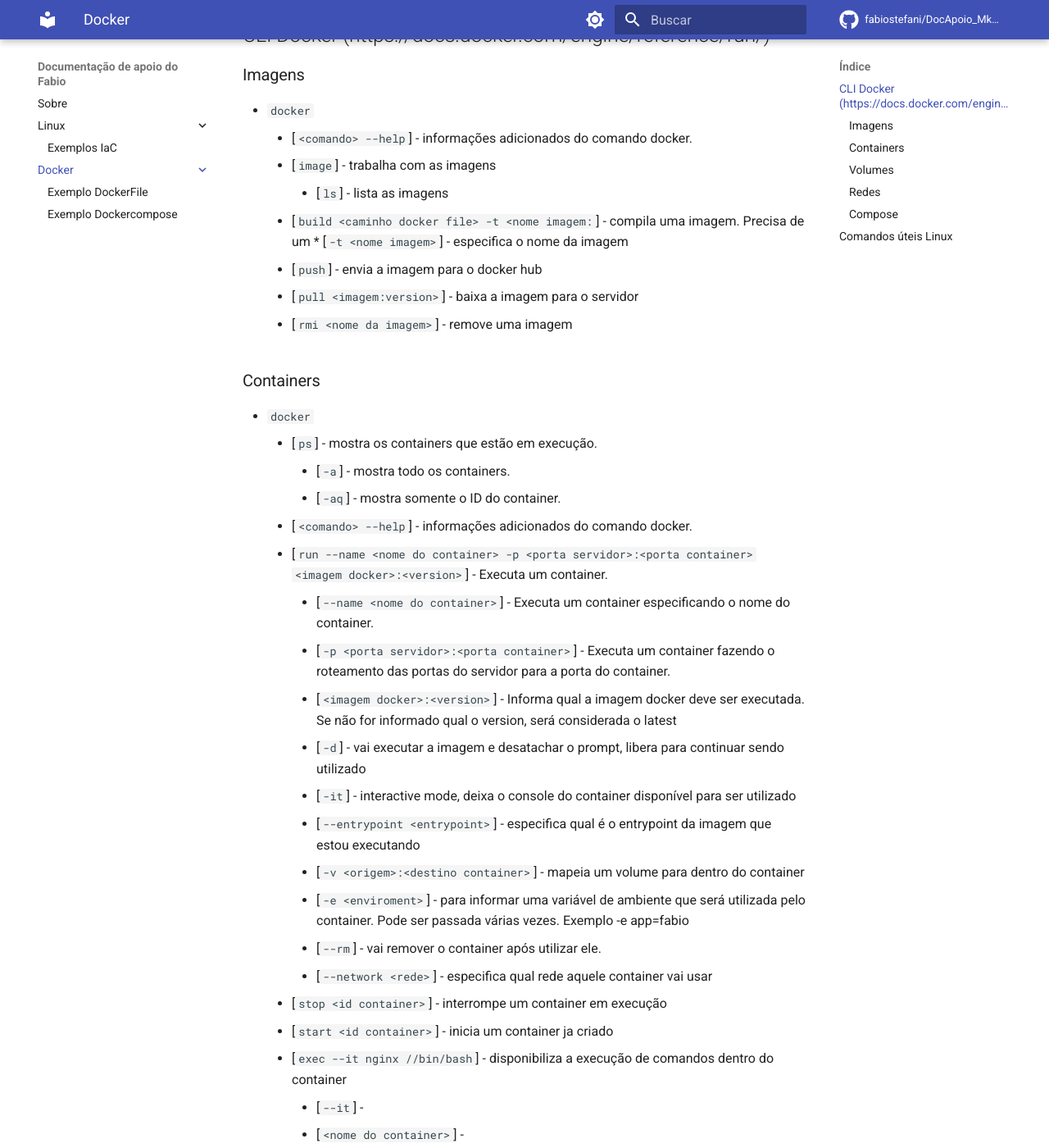
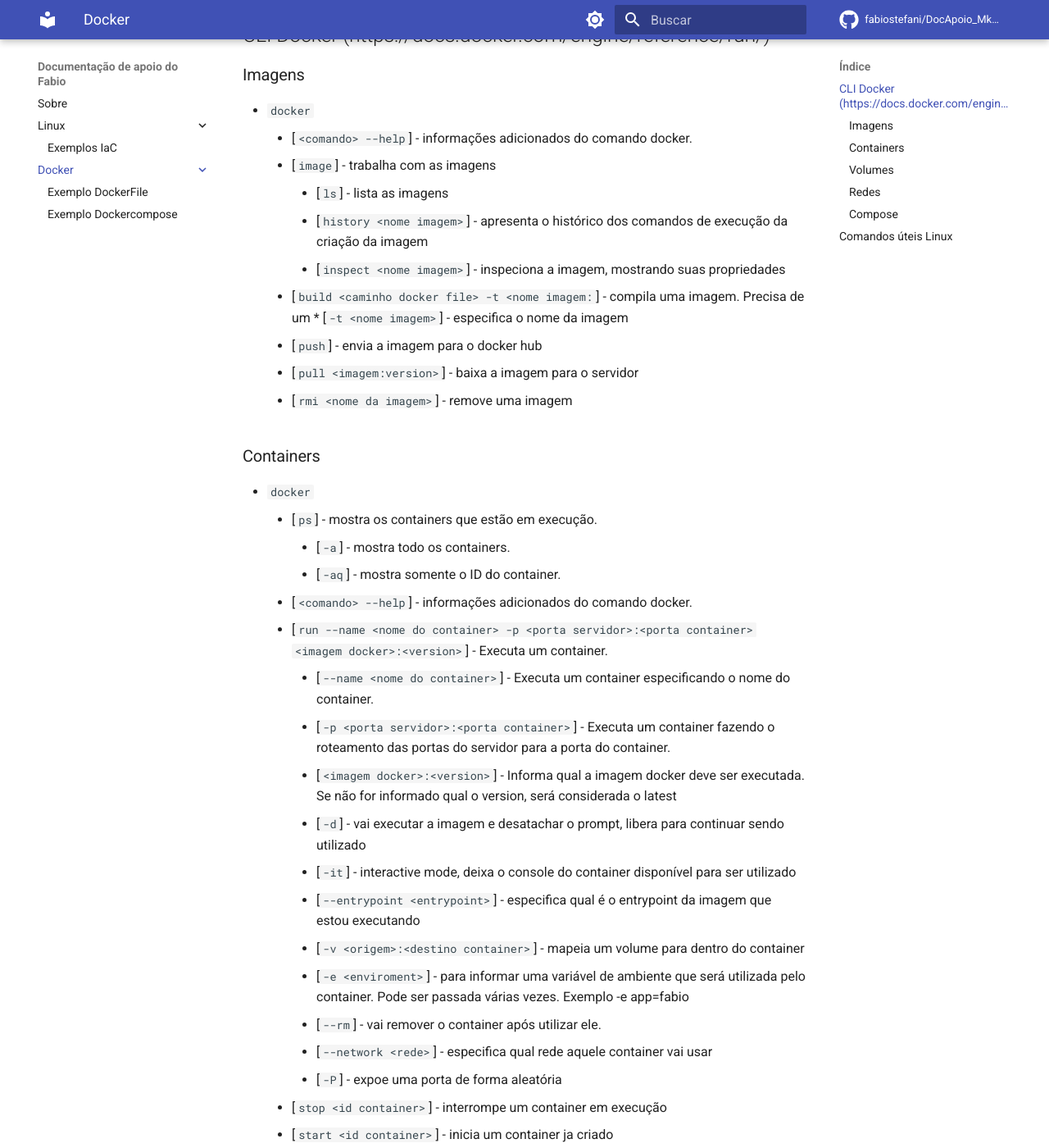
Before and after one commit to fabiostefani/DocApoio_MkDocs, an MkDocs documentation site: the page built from docs/docker/index.md, in a window 1280 px wide and 1400 px high, scrolled down 220 px. Shown: the whole window at 82% size. Built offline with MkDocs 1.6.1 and Material for MkDocs 9.7.7, drawn with Linux system fonts in a browser that asks for light colours; comment, search, counter and statistics services are not loaded.

Commit message:
comandos

```diff
--- a/docs/docker/index.md
+++ b/docs/docker/index.md
@@ -9,6 +9,8 @@
     * [`<comando> --help`] - informações adicionados do comando docker.
     * [`image`] - trabalha com as imagens
         * [`ls`] - lista as imagens
+        * [`history <nome imagem>`] - apresenta o histórico dos comandos de execução da criação da imagem
+        * [`inspect <nome imagem>`] - inspeciona a imagem, mostrando suas propriedades
     * [`build <caminho docker file> -t <nome imagem:`] - compila uma imagem. Precisa de um
             * [`-t <nome imagem>`] - especifica o nome da imagem
     * [`push`] - envia a imagem para o docker hub
@@ -32,6 +34,7 @@
         * [`-e <enviroment>`] - para informar uma variável de ambiente que será utilizada pelo container. Pode ser passada várias vezes. Exemplo -e app=fabio
         * [`--rm`] - vai remover o container após utilizar ele.
         * [`--network <rede>`] - especifica qual rede aquele container vai usar
+        * [`-P`] - expoe uma porta de forma aleatória
     * [`stop <id container>`] - interrompe um container em execução
     * [`start <id container>`] - inicia um container ja criado
     * [`exec --it nginx //bin/bash`] - disponibiliza a execução de comandos dentro do container
```
